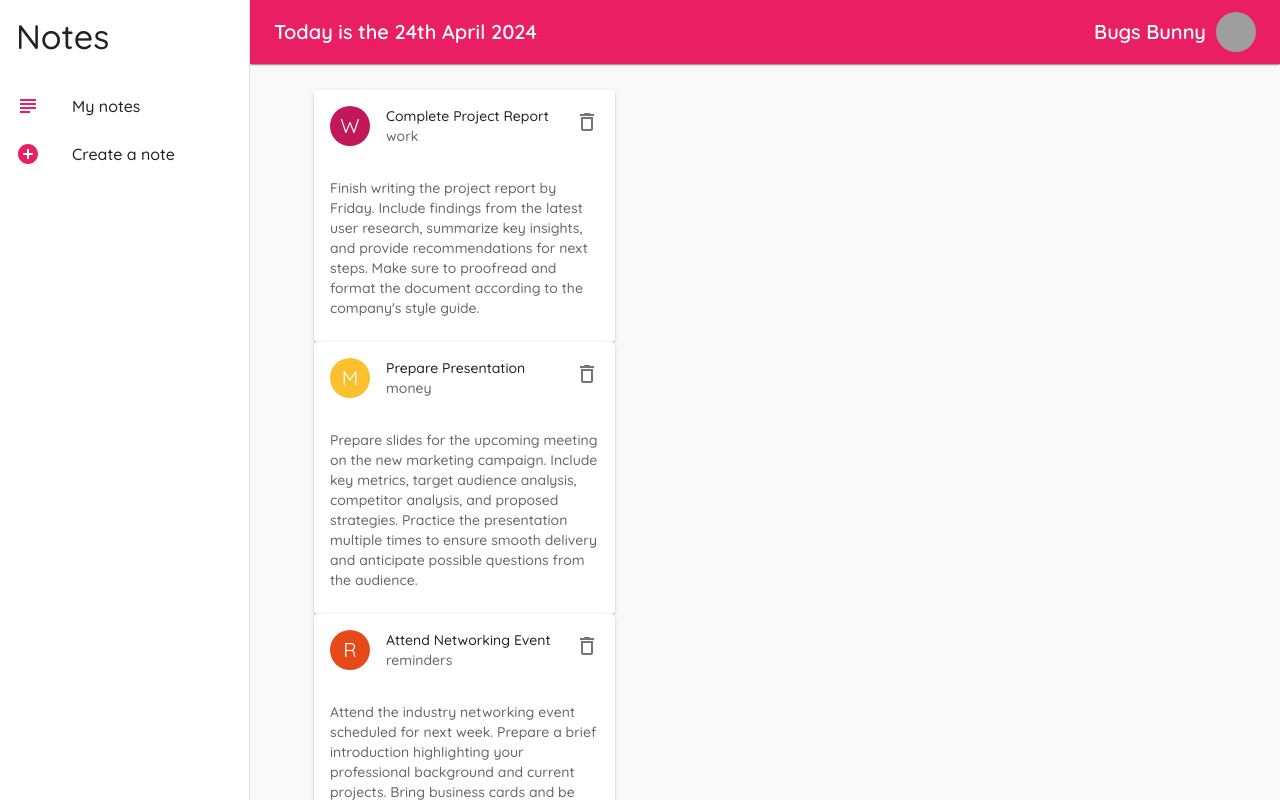
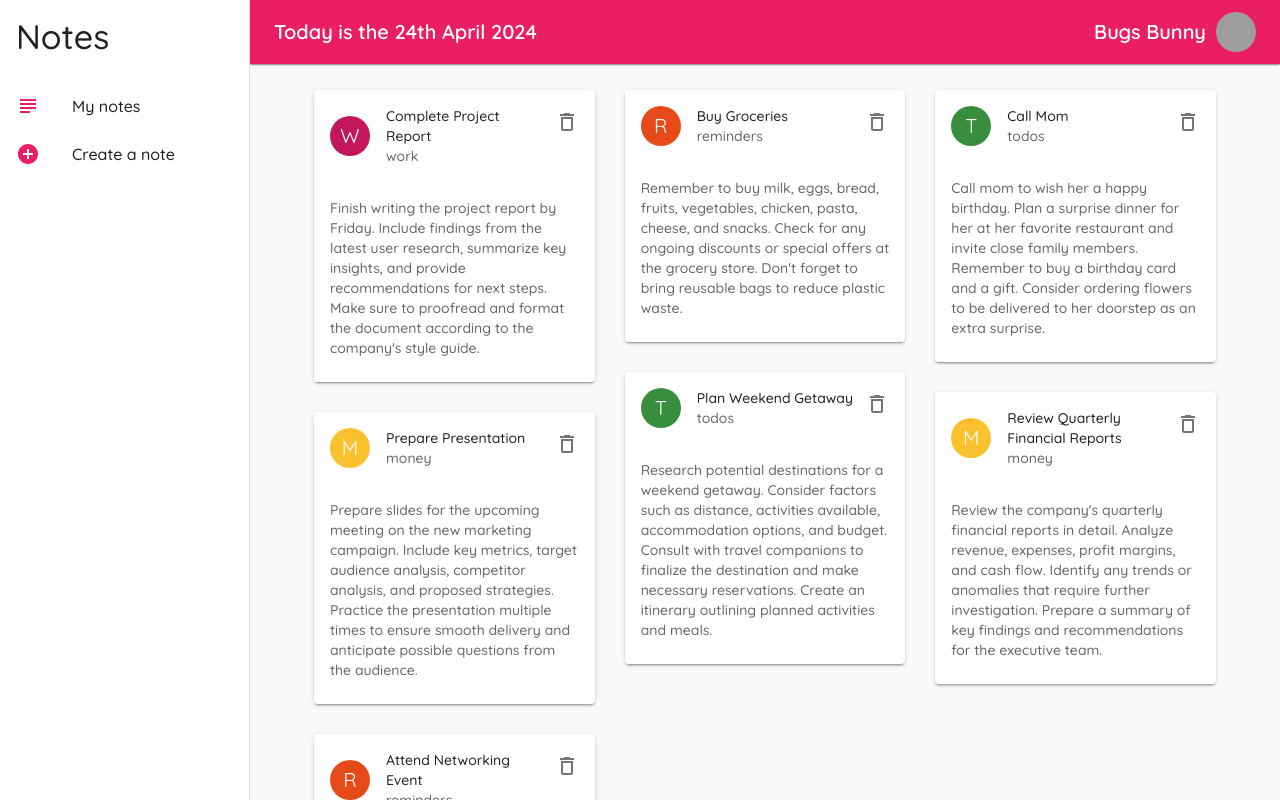
Before and after one commit to vital-xvv/Pretty-Todo-App, a React (Create React App) app: page / in a window 1280 px wide. Shown: the top 800 px of the page. Built offline with nearby package versions, Linux system fonts and the light colour scheme; data requests are answered from the project's data file; grey boxes are pictures that could not be loaded.

Commit message:
CSS for Masonry grid.

```diff
--- a/src/index.css
+++ b/src/index.css
@@ -6,3 +6,20 @@ body {
   -webkit-font-smoothing: antialiased;
   -moz-osx-font-smoothing: grayscale;
 }
+
+.my-masonry-grid {
+  display: -webkit-box; /* Not needed if autoprefixing */
+  display: -ms-flexbox; /* Not needed if autoprefixing */
+  display: flex;
+  margin-left: -30px; /* gutter size offset */
+  width: auto;
+}
+.my-masonry-grid_column {
+  padding-left: 30px; /* gutter size */
+  background-clip: padding-box;
+}
+
+/* Style your items */
+.my-masonry-grid_column > div { /* change div to reference your elements you put in <Masonry> */
+  margin-bottom: 30px;
+}
```
